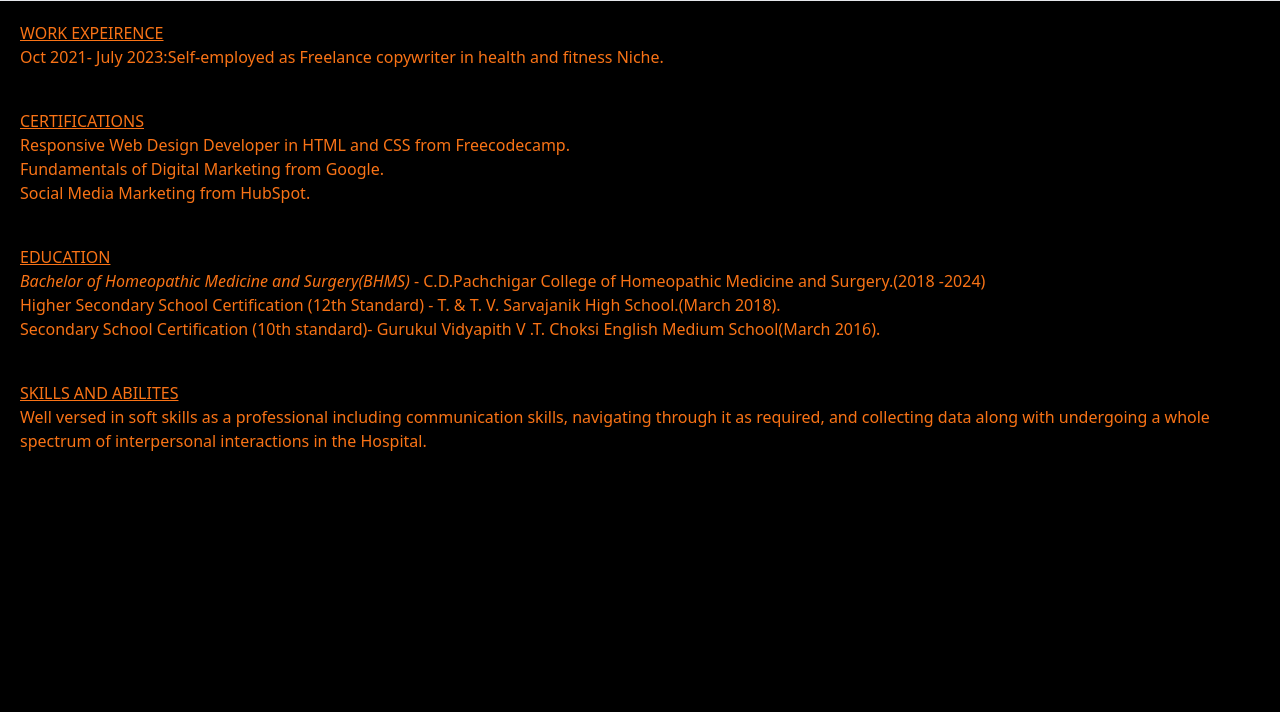
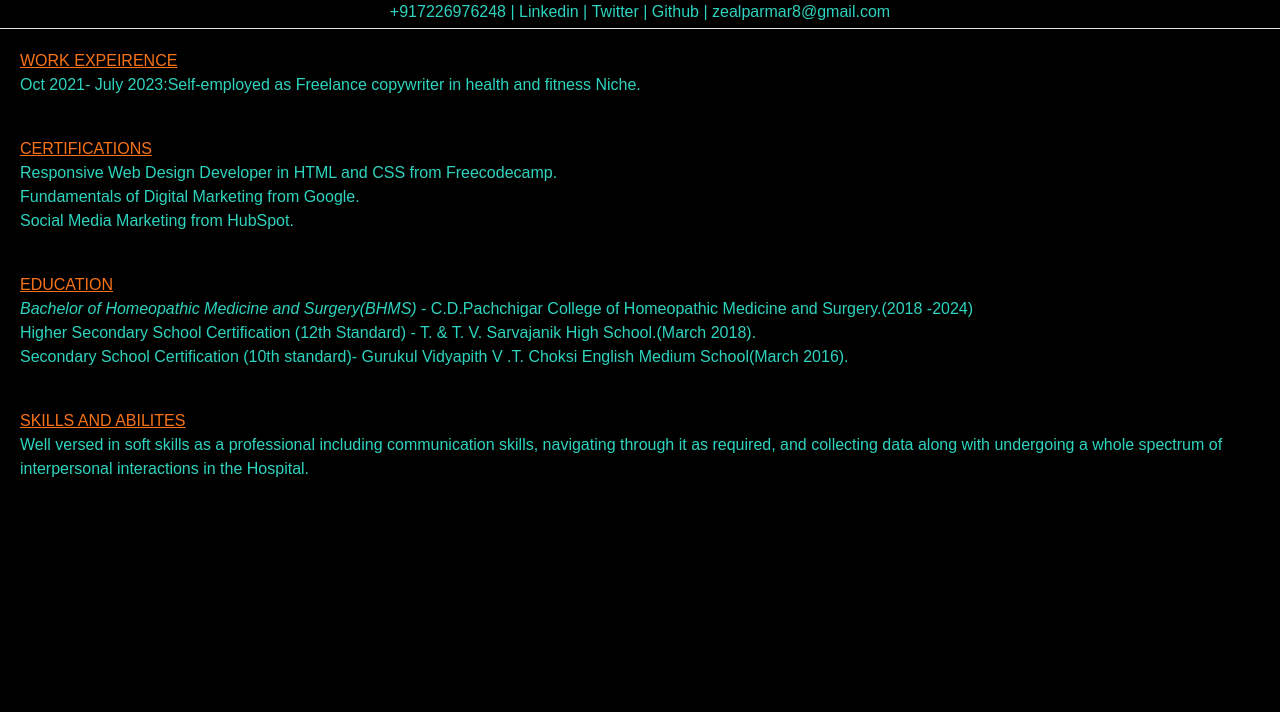
Before and after one commit to Zeal-Parmar/100xResume, a website: page src/index.html in a window 1280 px wide. Shown: the part 88-800 px from the top of the page. Drawn offline with Linux system fonts and the light colour scheme.

Commit message:
Add more tailwinf Classes

```diff
--- a/src/index.html
+++ b/src/index.html
@@ -6,11 +6,11 @@
     <link href="../dist/output.css" rel="stylesheet">
     <title>My Resume</title>
 </head>
-<body class="bg-black text-white">
+<body class=" bg-black text-white">
     <header>
-        <h1 class="text-center p-5 text-orange-500 bg-black"> Dr. Zeel Parmar</h1>
+        <h1 class="text-center p-5 text-5xl	 text-orange-500 bg-black">Zeel Parmar</h1>
 
-      <nav class="text-teal-400">
+      <nav class=" pb-1 text-center text-teal-400">
 
       <p style="display: inline;">+917226976248</p>
       | <p style="display: inline;"><a href="http://https://www.linkedin.com/in/zealparmar19/">Linkedin</a></p>
@@ -23,16 +23,16 @@
 
  <hr class="line">
 
-<section class="p-5 text-orange-500">
+<section class="p-5  text-orange-500">
     <h2><u>WORK EXPEIRENCE</u></h2>
- <ul><li><p>Oct 2021- July 2023:Self-employed as Freelance copywriter in health and fitness Niche.</p></li></ul>
+ <ul class="text-teal-400"><li><p>Oct 2021- July 2023:Self-employed as Freelance copywriter in health and fitness Niche.</p></li></ul>
 
 </section>
 
 
 
 <section class="p-5 text-orange-500"><h2><u>CERTIFICATIONS</u></h2>
-    <ul>
+    <ul class="text-teal-400">
          <li><p><a href="https://www.freecodecamp.org/certification/fcc25fe07cc-f493-4d75-b547-d86d246d64d9/responsive-web-design">Responsive Web Design Developer in HTML and CSS from Freecodecamp.</a></p></li>
          <li><p>Fundamentals of Digital Marketing from Google.</p></li>
          <li><p>Social Media Marketing from HubSpot.</p></li>
@@ -42,7 +42,7 @@
 
 <section class="p-5 text-orange-500">
  <h2><u>EDUCATION</u></h2>
- <ul>
+ <ul class="text-teal-400">
 
       <li><i>Bachelor of Homeopathic Medicine and Surgery(BHMS)</i> - C.D.Pachchigar College of Homeopathic Medicine and Surgery.(2018 -2024)</li>
       <li>Higher Secondary School Certification (12th Standard) - T. & T. V. Sarvajanik High School.(March 2018).</li>
@@ -55,7 +55,7 @@
 <section class="p-5 text-orange-500">
    <h2><u>SKILLS AND ABILITES</u></h2>
    <p>
-    <ul>
+    <ul class="text-teal-400">
     <li>Well versed in soft skills as a professional including communication skills, navigating
         through it as required, and collecting data along with undergoing a whole spectrum of interpersonal interactions
         in the Hospital.</li>
--- a/tailwind.config.js
+++ b/tailwind.config.js
@@ -2,7 +2,11 @@
 module.exports = {
   content: ["./src/**/*.{html,js}"],
   theme: {
-    extend: {},
+    extend: {
+      fontFamily: {
+        sans: ['Montserrat', 'sans-serif']
+      }
+    },
   },
   plugins: [],
 }
```
Also changed, not shown: dist/output.css.
